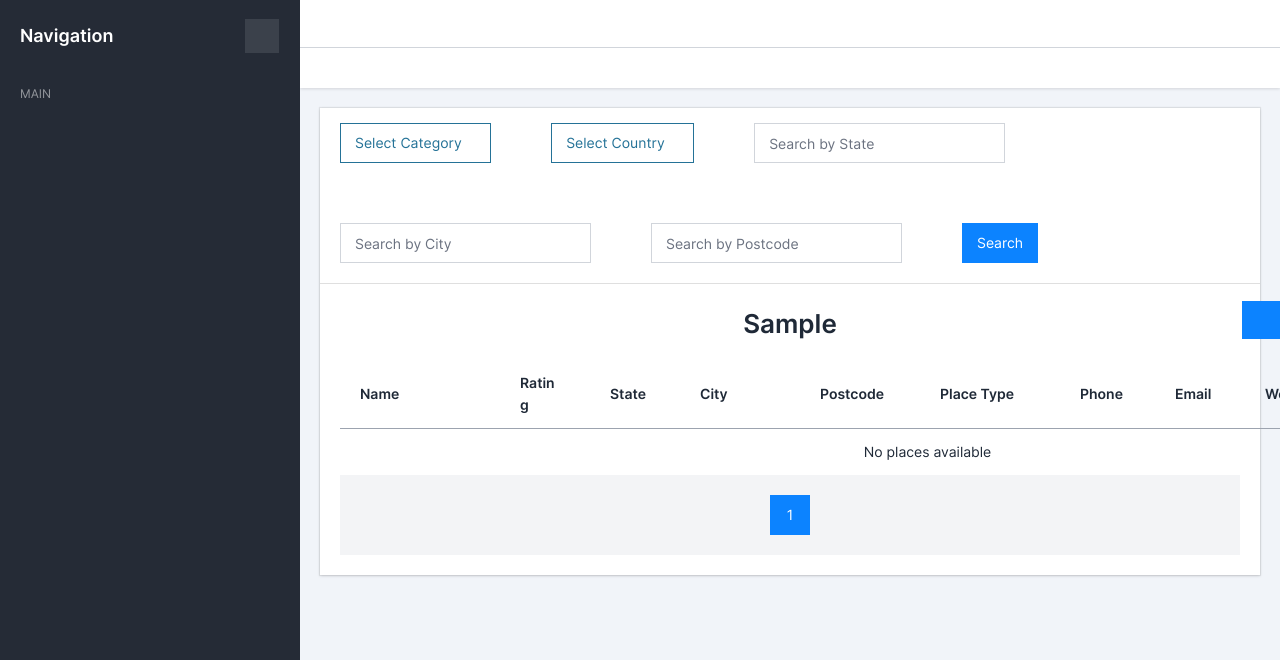
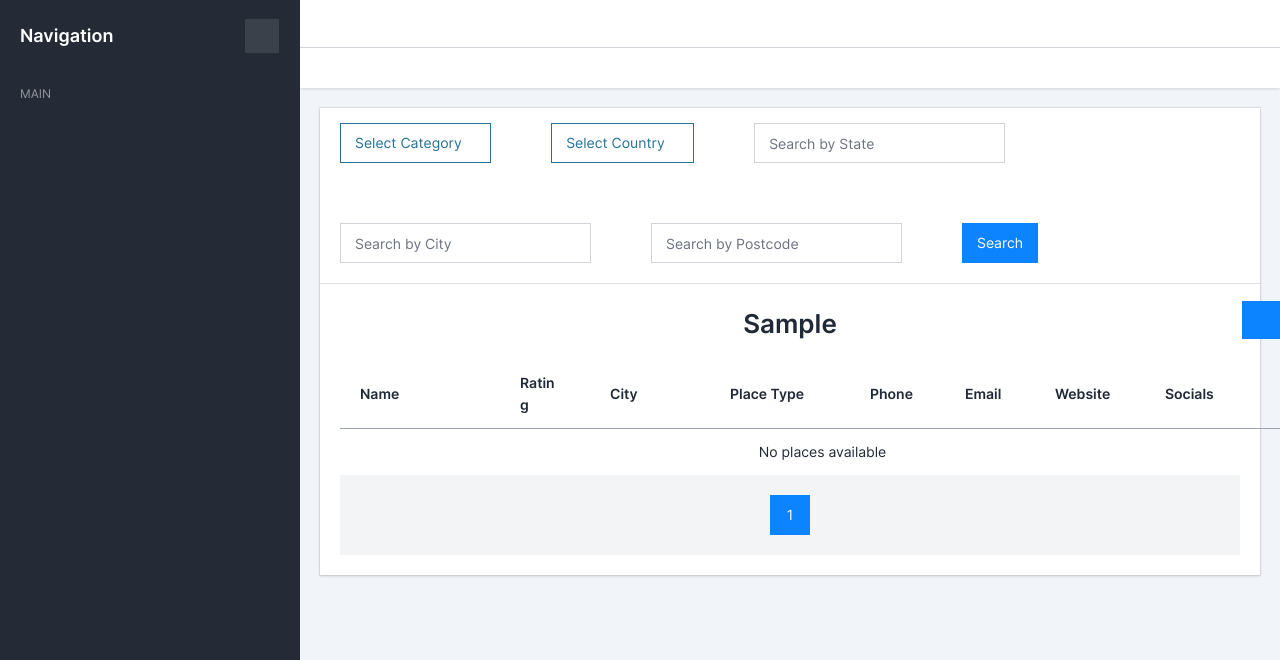
Before and after one commit to denischmkh/googlemaps, a Django app: a page that uses googlemaps/main_app/templates/components/list_place_template.html in a window 1280 px wide. Shown: the part 80-740 px from the top of the page. Run offline with Django 5.2, Linux system fonts and the light colour scheme; tables that the repository leaves empty hold one stand-in row (values such as "Sample post"); data that the repository does not hold is empty; some libraries are stand-ins or nearby versions; some web fonts are replaced.

```diff
--- a/googlemaps/main_app/templates/components/list_place_template.html
+++ b/googlemaps/main_app/templates/components/list_place_template.html
@@ -4,9 +4,7 @@
         <h1>{{category_filter}}</h1>
         <th style="width: 160px;" class="text-start">Name</th>
         <th style="width: 90px;" class="text-start">Rating</th> <!-- Сделано уже -->
-        <th style="width: 90px;" class="text-start">State</th>
         <th style="width: 120px;" class="text-start">City</th>
-        <th style="width: 120px;" class="text-start">Postcode</th>
         <th style="width: 140px;" class="text-start">Place Type</th>
         <th style="width: 95px;" class="text-start">Phone</th>
         <th style="width: 90px;" class="text-start">Email</th>
@@ -23,9 +21,7 @@
                 </a>
             </td>
             <td class="text-start">{{ item.rating|default:"-" }}</td> <!-- Выравнивание по левому краю -->
-            <td class="text-start">{{ item.city.state }}</td>
             <td class="text-start">{{ item.city }}</td>
-            <td class="text-start">{{ item.postcode|default:"-" }}</td>
             <td class="text-start">{{ item.place_type|default:"-" }}</td>
             <td class="text-center">
                 {% if item.phone %}
```
